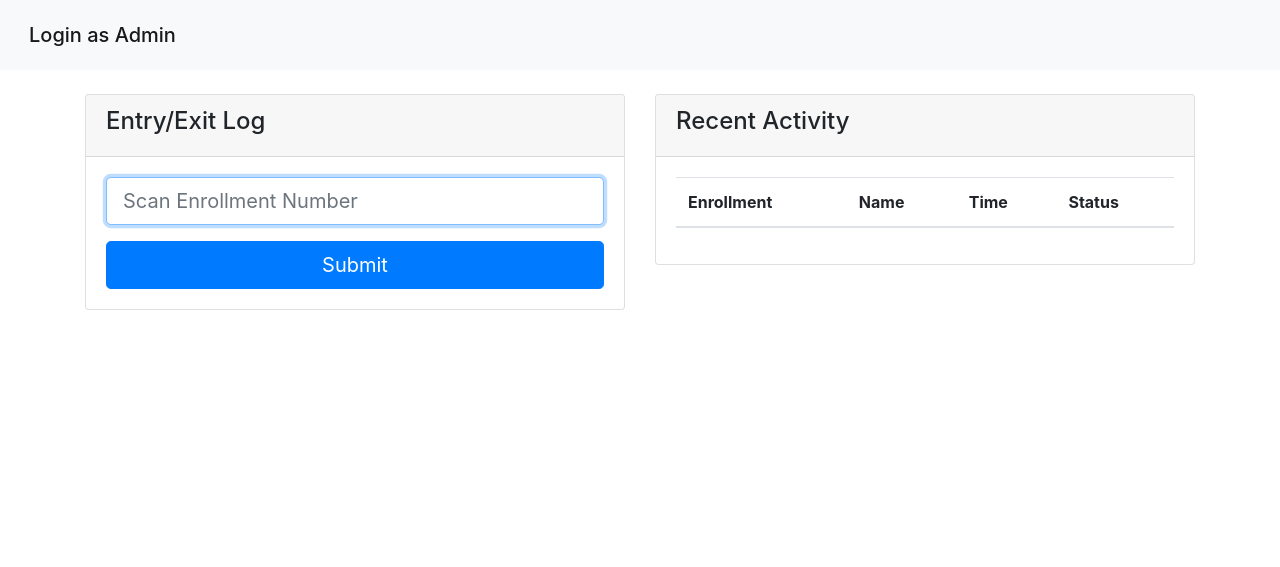
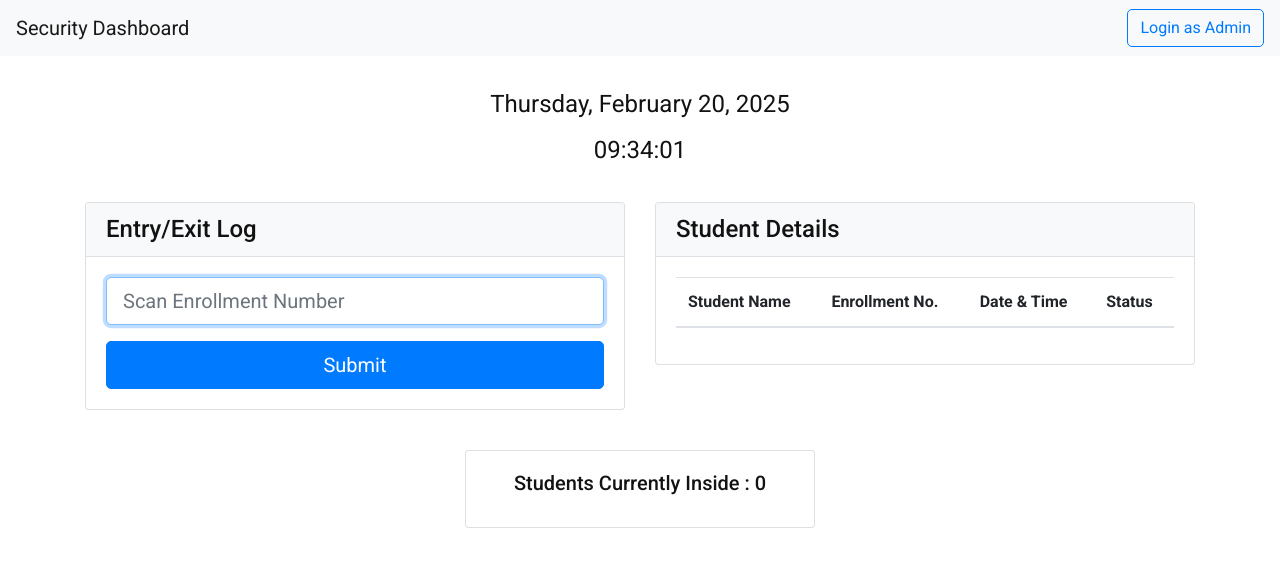
Before and after one commit to uditbaliyan/Student_tracking_pr, a Flask app: page /security in a window 1280 px wide. Shown: the top 567 px of the page. Run offline with Flask 3, Linux system fonts and the light colour scheme; lists and menus that the app fills with data are empty; some libraries are stand-ins or nearby versions.

Commit message:
change security view

```diff
--- a/Web/app.py
+++ b/Web/app.py
@@ -46,6 +46,8 @@ class Student(db.Model):
     name = db.Column(db.String(100), nullable=False)
     enrollment_number = db.Column(db.String(50), unique=True, nullable=False)
     department = db.Column(db.String(50))
+    # branch =
+    # shift =
     year = db.Column(db.Integer)
 
     def get_id(self):
@@ -70,41 +72,40 @@ def load_user(user_id):
 
 
 @app.route('/security', methods=['GET', 'POST'])
-
 def security_view():
-    if request.method == 'GET':
-        return render_template('security.html')
-
+    student_result = None  # Initialize to None; used for displaying scan results in the template
 
     if request.method == 'POST':
         enrollment_number = request.form.get('enrollment')
-
         student = Student.query.filter_by(enrollment_number=enrollment_number).first()
 
         if student:
+            # Retrieve the most recent log entry for this student
             last_log = Log.query.filter_by(student_id=student.student_id)\
                         .order_by(Log.timestamp.desc())\
                         .first()
 
+            # Toggle status: if last log was an entry, mark as exit; otherwise, mark as entry.
             new_status = 'exit' if last_log and last_log.status == 'entry' else 'entry'
 
+            # Create a new log record. (Assumes Log.timestamp is auto-set to current time)
             new_log = Log(student_id=student.student_id, status=new_status)
             db.session.add(new_log)
             db.session.commit()
-            flash(f'Student {enrollment_number} marked as {new_status}',category="success")
+
+            flash(f'Student {enrollment_number} marked as {new_status}', category="success")
+
+            # Prepare scan result data to be displayed on the dashboard
+            student_result = {
+                'name': student.name,  # Assumes the Student model has a 'name' attribute
+                'enrollment_number': student.enrollment_number,
+                'timestamp': new_log.timestamp,  # Automatically set current date & time
+                'status': new_status
+            }
         else:
-            flash('Invalid enrollment number',category="danger")
+            flash('Invalid enrollment number', category="danger")
 
-
-    # Fetch last 10 logs
-    logs = db.session.execute(
-        db.select(Log, Student)
-        .join(Student)
-        .order_by(Log.timestamp.desc())
-        .limit(10)
-    ).all()
-
-    # Count students currently inside (Using ORM correctly)
+    # Count students currently inside (using ORM to get the latest log for each student)
     subquery = db.session.query(
         Log.student_id, func.max(Log.timestamp).label('max_timestamp')
     ).group_by(Log.student_id).subquery()
@@ -113,7 +114,11 @@ def security_view():
         subquery, (Log.student_id == subquery.c.student_id) & (Log.timestamp == subquery.c.max_timestamp)
     ).filter(Log.status == 'entry').distinct().count()
 
-    return render_template('security.html', logs=logs, students_inside=students_inside, username="Security")
+    # Render the template with the additional student_result context (if any)
+    return render_template('security.html',
+                           students_inside=students_inside,
+                           username="Security",
+                           student_result=student_result)
 
 
 # Routes
--- a/Web/templates/security.html
+++ b/Web/templates/security.html
@@ -1,39 +1,112 @@
 <!DOCTYPE html>
-<html>
+<html lang="en">
+
 <head>
+    <meta charset="UTF-8">
+    <meta name="viewport" content="width=device-width, initial-scale=1.0">
     <title>Security Dashboard</title>
+    <!-- Bootstrap CSS -->
     <link rel="stylesheet" href="https://stackpath.bootstrapcdn.com/bootstrap/4.3.1/css/bootstrap.min.css">
+    <!-- Google Fonts -->
+    <link href="https://fonts.googleapis.com/css?family=Roboto:300,400,500,700&display=swap" rel="stylesheet">
+    <style>
+        body {
+            background-color: #fff;
+            color: #121212;
+            font-family: 'Roboto', sans-serif;
+        }
+
+        /* Navbar */
+        .navbar {
+            margin-bottom: 20px;
+        }
+
+        /* Date and Time Display (smaller size) */
+        #date,
+        #clock {
+            font-size: 1.5rem;
+            text-align: center;
+            margin: 10px 0;
+        }
+
+        /* Card styling using light mode defaults */
+        .card {
+            margin-bottom: 20px;
+        }
+
+        .card-header {
+            background-color: #f8f9fa;
+            border-bottom: 1px solid #dee2e6;
+        }
+
+        /* Table styling */
+        .table-striped tbody tr:nth-of-type(odd) {
+            background-color: #f8f9fa;
+        }
+
+        /* Form and Button */
+        .form-control {
+            border-radius: 5px;
+        }
+
+        .btn {
+            border-radius: 5px;
+        }
+
+        /* Flash messages styling */
+        .alert {
+            border-radius: 5px;
+        }
+    </style>
 </head>
+
 <body>
-
-
-
-<nav class="navbar navbar-light bg-light">
-    <a href="{{ url_for('login') }}" class="btn btn-outline-light"><span class="navbar-brand mb-0 h1">Login as Admin</span></a>
+    <!-- Navbar -->
+    <nav class="navbar navbar-expand-lg navbar-light bg-light">
+        <a class="navbar-brand" href="#">Security Dashboard</a>
+        <div class="ml-auto">
+            <a href="{{ url_for('login') }}" class="btn btn-outline-primary">Login as Admin</a>
+        </div>
     </nav>
 
+    <div class="container">
+        <!-- Date and Time Display (stacked at the top) -->
+        <div class="row justify-content-center">
+            <div class="col-md-8 text-center">
+                <div id="date"></div>
+                <div id="clock"></div>
+            </div>
+        </div>
+
+        <!-- Flash Messages -->
+        <div class="mt-2">
             {% with messages = get_flashed_messages(with_categories=True) %}
             {% if messages %}
             {% for category, message in messages %}
-          <div class="alert alert-{{ category }} mt-3">{{ message }}</div>
+            <div class="alert alert-{{ category }} alert-dismissible fade show" role="alert">
+                {{ message }}
+                <button type="button" class="close" data-dismiss="alert" aria-label="Close">
+                    <span aria-hidden="true">&times;</span>
+                </button>
+            </div>
             {% endfor %}
             {% endif %}
             {% endwith %}
+        </div>
 
-    <div class="container mt-4">
-        <div class="row">
+        <!-- Entry/Exit Form and Student Details side by side -->
+        <div class="row justify-content-center mt-4">
+            <!-- Entry/Exit Form Column -->
             <div class="col-md-6">
-                <div class="card">
+                <div class="card mb-3">
                     <div class="card-header">
-                        <h4>Entry/Exit Log</h4>
+                        <h4 class="mb-0">Entry/Exit Log</h4>
                     </div>
                     <div class="card-body">
                         <form method="POST" action="{{ url_for('security_view') }}">
                             <div class="form-group">
-                                <input type="text" name="enrollment"
-                                       class="form-control form-control-lg"
-                                       placeholder="Scan Enrollment Number"
-                                       required autofocus>
+                                <input type="text" name="enrollment" class="form-control form-control-lg"
+                                    placeholder="Scan Enrollment Number" required autofocus>
                             </div>
                             <button type="submit" class="btn btn-primary btn-block btn-lg">
                                 Submit
@@ -42,39 +115,82 @@
                     </div>
                 </div>
             </div>
+            <!-- Student Details Column -->
+            <div class="col-md-6">
 
-            <div class="col-md-6">
                 <div class="card">
                     <div class="card-header">
-                        <h4>Recent Activity</h4>
+                        <h4 class="mb-0">Student Details</h4>
                     </div>
                     <div class="card-body">
                         <table class="table table-striped">
                             <thead>
                                 <tr>
-                                    <th>Enrollment</th>
-                                    <th>Name</th>
-                                    <th>Time</th>
+                                    <th>Student Name</th>
+                                    <th>Enrollment No.</th>
+                                    <th>Date &amp; Time</th>
                                     <th>Status</th>
                                 </tr>
                             </thead>
+                            {% if student_result %}
                             <tbody>
-                                {% for log, student in logs %}
                                 <tr>
-                                    <td>{{ student.enrollment_number }}</td>
-                                    <td>{{ student.name }}</td>
-                                    <td>{{ log.timestamp.strftime('%H:%M:%S') }}</td>
-                                    <td class="{% if log.status == 'entry' %}text-success{% else %}text-danger{% endif %}">
-                                        {{ log.status|upper }}
-                                    </td>
+                                    <td>{{ student_result.name }}</td>
+                                    <td>{{ student_result.enrollment_number }}</td>
+                                    <td>{{ student_result.timestamp }}</td>
+                                    <td>{{ student_result.status }}</td>
                                 </tr>
-                                {% endfor %}
                             </tbody>
+                            {% endif %}
                         </table>
+                    </div>
+                </div>
+
+            </div>
+        </div>
+
+        <!-- Students Inside Count (smaller display) -->
+        <div class="row justify-content-center mt-4">
+            <div class="col-md-4 text-center">
+                <div class="card">
+                    <div class="card-body">
+                        <h5 class="card-title">Students Currently Inside : {{ students_inside }}</h5>
                     </div>
                 </div>
             </div>
         </div>
+
     </div>
+
+    <!-- Scripts -->
+    <script src="https://code.jquery.com/jquery-3.3.1.slim.min.js"></script>
+    <script src="https://cdnjs.cloudflare.com/ajax/libs/popper.js/1.14.7/umd/popper.min.js"></script>
+    <script src="https://stackpath.bootstrapcdn.com/bootstrap/4.3.1/js/bootstrap.min.js"></script>
+    <script>
+        // Update clock every second
+        function updateClock() {
+            const now = new Date();
+            let hours = now.getHours();
+            let minutes = now.getMinutes();
+            let seconds = now.getSeconds();
+            hours = hours < 10 ? "0" + hours : hours;
+            minutes = minutes < 10 ? "0" + minutes : minutes;
+            seconds = seconds < 10 ? "0" + seconds : seconds;
+            document.getElementById("clock").innerText = `${hours}:${minutes}:${seconds}`;
+        }
+
+        // Update date every second
+        function updateDate() {
+            const now = new Date();
+            const options = { weekday: 'long', year: 'numeric', month: 'long', day: 'numeric' };
+            document.getElementById("date").innerText = now.toLocaleDateString(undefined, options);
+        }
+
+        setInterval(updateClock, 1000);
+        setInterval(updateDate, 1000);
+        updateClock();
+        updateDate();
+    </script>
 </body>
+
 </html>
```
Also changed, not shown: Web/instance/student_tracking.db. Lines whose indentation alone changed are shown as unchanged.
